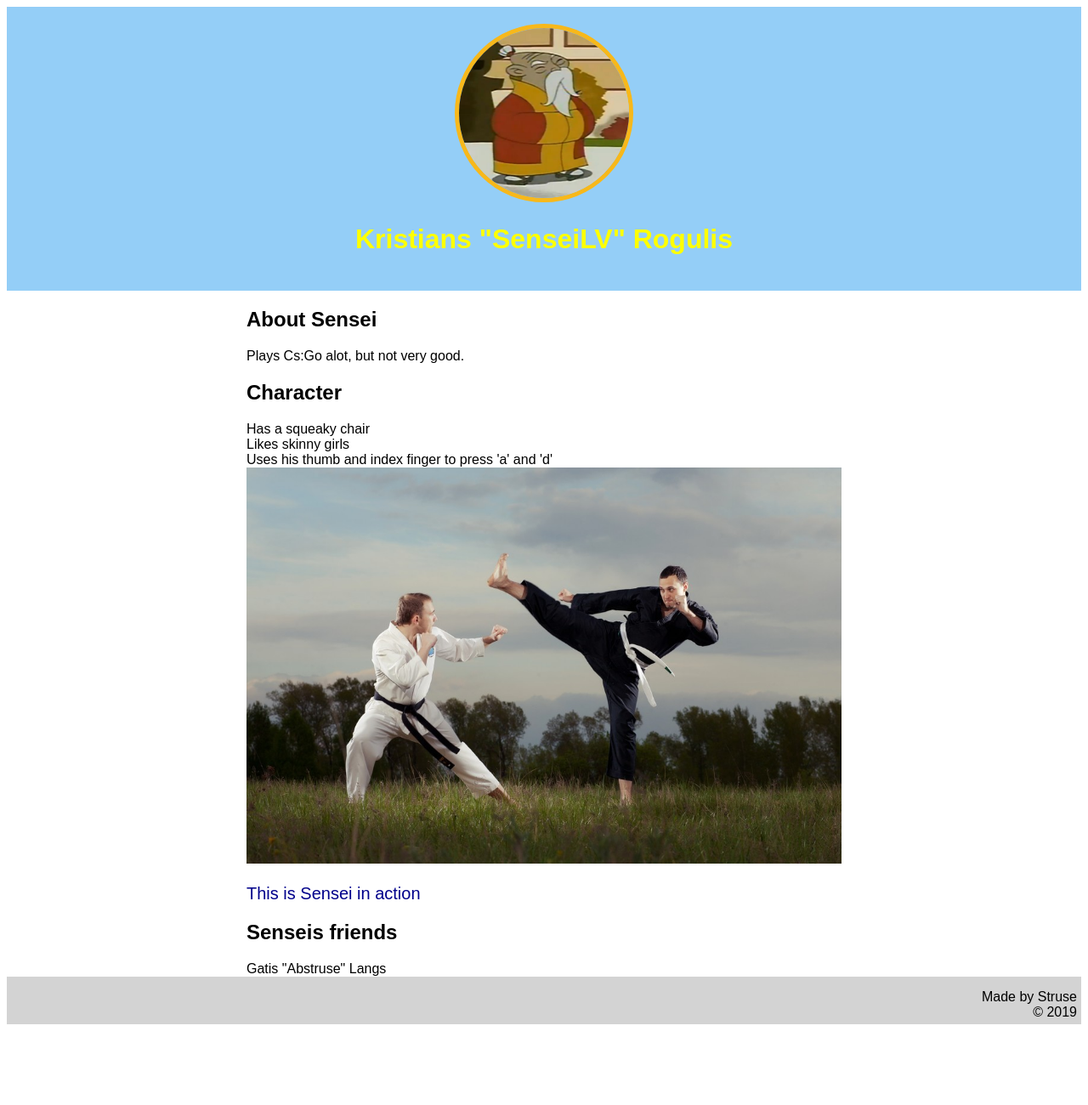
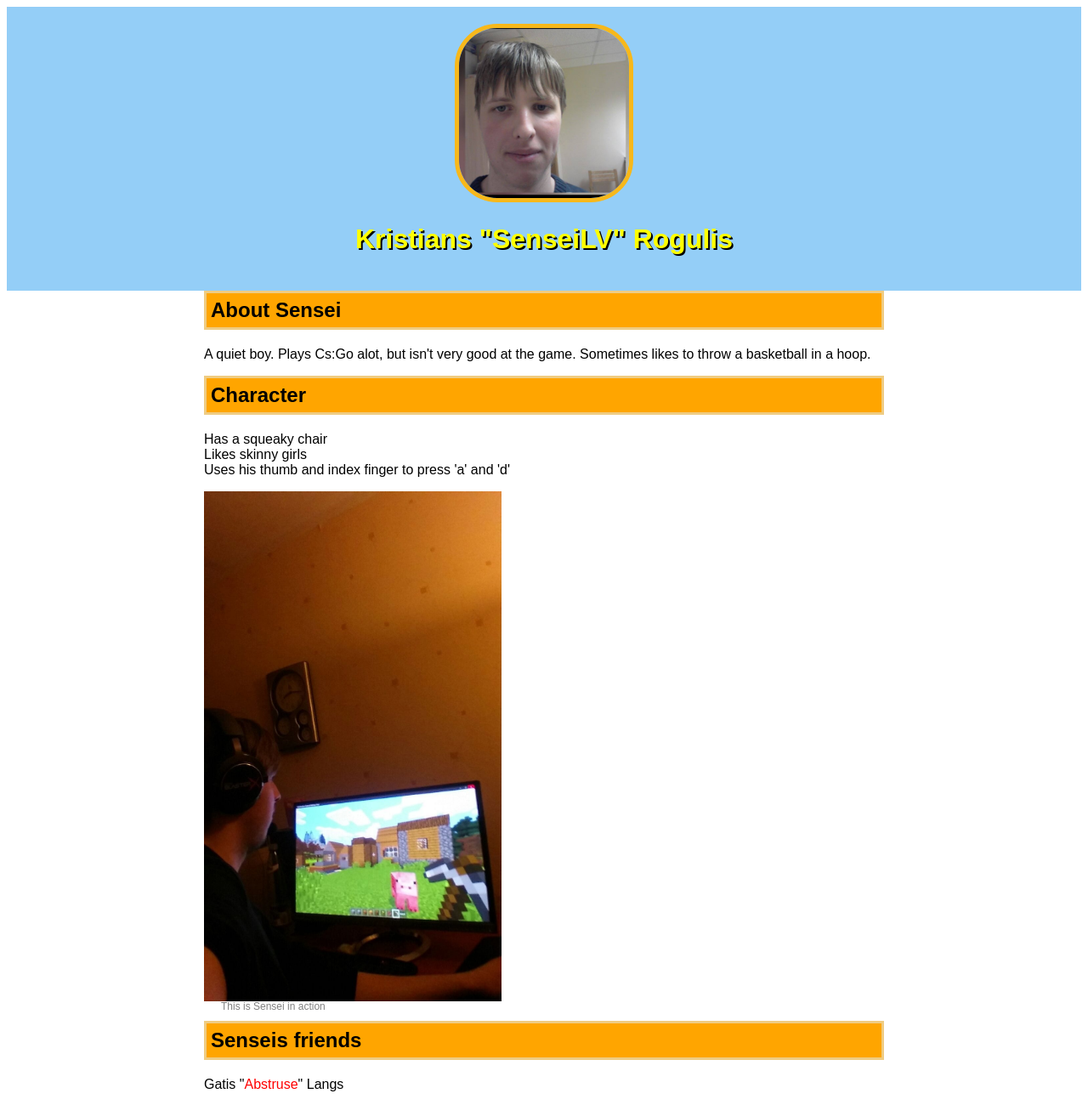
Before and after one commit to Struse/Site, a plain HTML site: page index.html in a window 1280 px wide. Shown: the top 1300 px of the page at 85% size. Before the commit the page ends 1213 px from the top, so only its background shows below. Drawn offline with Linux system fonts and the light colour scheme.

Commit message:
general improvements
changed h2's, added images, minor changes

```diff
--- a/css/info.css
+++ b/css/info.css
@@ -4,13 +4,19 @@ header{
 	padding: 20px;
 	text-align: center;
 }
-header h1{font-size: 220; color: yellow;}
-header img{ border-radius: 150px; width: 200px; height: 200px; border: 5px solid #f7b81b }
+h1{font-size: 220; color: yellow; text-shadow: 2px 2px black; }
+header img{ border-radius: 50px; width: 200px; height: 200px; border: 5px solid #f7b81b }
+h2{ background-color: orange; margin-top: 0; padding-left: 5px;  background-repeat: no-repeat; border: 3px solid #efcc83;
+	position: relative; line-height: 40px
+
+ }
 .content{
-	max-width: 700px;
+	max-width: 800px;
 	margin: 0 auto;
 }
-.senseisleep {max-width: 100%}
-.caption {font-size: 20px; color: darkblue;}
-ol, ul{list-style: none; padding: 0; margin: 0;}
-footer{background-color: lightgray; padding: 15px 5px 5px 5px; text-align: right;}
+.senseisit {max-width: 100%; width: 350px; height: 600px}
+.caption {font-size: 12px; color:  gray; margin: -5px 0 10px 20px;}
+ol{list-style: none; padding: 0;}
+ul{list-style: none; padding: 0; margin: 0;}
+footer{background-color: lightgray; padding: 3px 10px 3px 5px; text-align: right;}
+.link{ text-decoration: none; color: red; }
--- a/index.html
+++ b/index.html
@@ -7,23 +7,23 @@
 <body>
 <div class="wrapper">
 	<header>
-		<img src="img/sensei.jpg">
+		<img src="img/senseiselfie2.jpeg">
 		<h1>Kristians "SenseiLV" Rogulis</h1>
 	</header>
 	<div class="content">
 		<h2>About Sensei</h2>
-		<p>Plays Cs:Go alot, but not very good.</p>
+		<p>A quiet boy. Plays Cs:Go alot, but isn't very good at the game. Sometimes likes to throw a basketball in a hoop.</p>
 		<h2>Character</h2>
 		<ol>
 			<li>Has a squeaky chair</li>
 			<li>Likes skinny girls</li>
 			<li>Uses his thumb and index finger to press 'a' and 'd'</li>
 		</ol>
-		<img class="senseisleep" src="img/senseisleep.jpg">
+		<img class="senseisit" src="img/senseisit.jpeg">
 		<p class="caption">This is Sensei in action</p>
 		<h2>Senseis friends</h2>
 		<ol>
-			<li>Gatis "Abstruse" Langs</li>
+			<li>Gatis "<a class="link" href="">Abstruse</a>" Langs</li>
 		</ol>
 	</div>
 	<footer>
```
Also changed, not shown: img/Senseisit.jpeg (added), img/Senseiwalk.jpeg (added), img/sensei1.jpeg (added), img/sensei2.jpg (renamed from img/sensei.jpg), img/senseidrawing.jpeg (added), img/senseiselfie2.jpeg (added).
